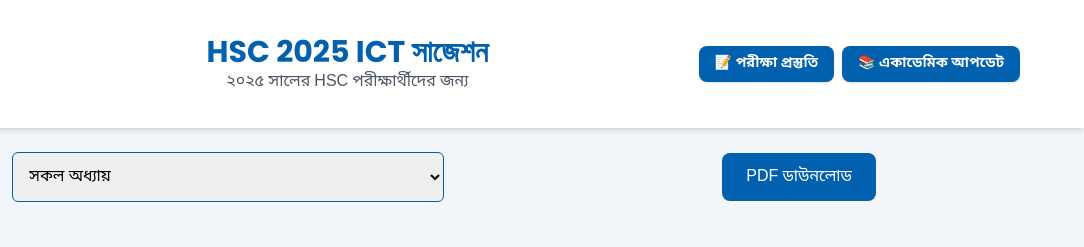
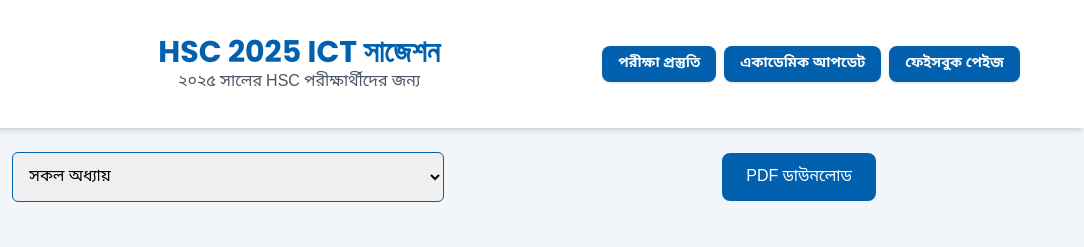
Before and after one commit to MinhajSiam/HSC-ICT, a plain HTML site: page ICT_suggestion.html in a window 1280 px wide. Shown: the top 247 px of the page, 196-1280 px from the left. Drawn offline with nearby package versions, Linux system fonts and the light colour scheme.

Commit message:
refactor ICT_suggestion.html to enhance navigation; updated menu items for better alignment and added Facebook page link

```diff
--- a/ICT_suggestion.html
+++ b/ICT_suggestion.html
@@ -62,12 +62,16 @@
             <!-- Right-side Menu -->
             <div class="flex gap-2 mt-3 md:mt-0">
                 <a href="/exam-prep"
-                    class="px-4 py-2 text-sm font-semibold text-white bg-primary rounded-lg shadow hover:bg-primary/90 transition-all duration-200">
-                    📝 পরীক্ষা প্রস্তুতি
+                    class="text-center px-4 py-2 text-sm font-semibold text-white bg-primary rounded-lg shadow hover:bg-primary/90 transition-all duration-200">
+                    পরীক্ষা প্রস্তুতি
                 </a>
                 <a href="/academic-updates"
-                    class="px-4 py-2 text-sm font-semibold text-white bg-primary rounded-lg shadow hover:bg-primary/90 transition-all duration-200">
-                    📚 একাডেমিক আপডেট
+                    class="text-center px-4 py-2 text-sm font-semibold text-white bg-primary rounded-lg shadow hover:bg-primary/90 transition-all duration-200">
+                    একাডেমিক আপডেট
+                </a>
+                <a href="https://web.facebook.com/RadiantEducationOfficial"
+                    class="text-center px-4 py-2 text-sm font-semibold text-white bg-primary rounded-lg shadow hover:bg-primary/90 transition-all duration-200">
+                    ফেইসবুক পেইজ
                 </a>
             </div>
         </div>
```
